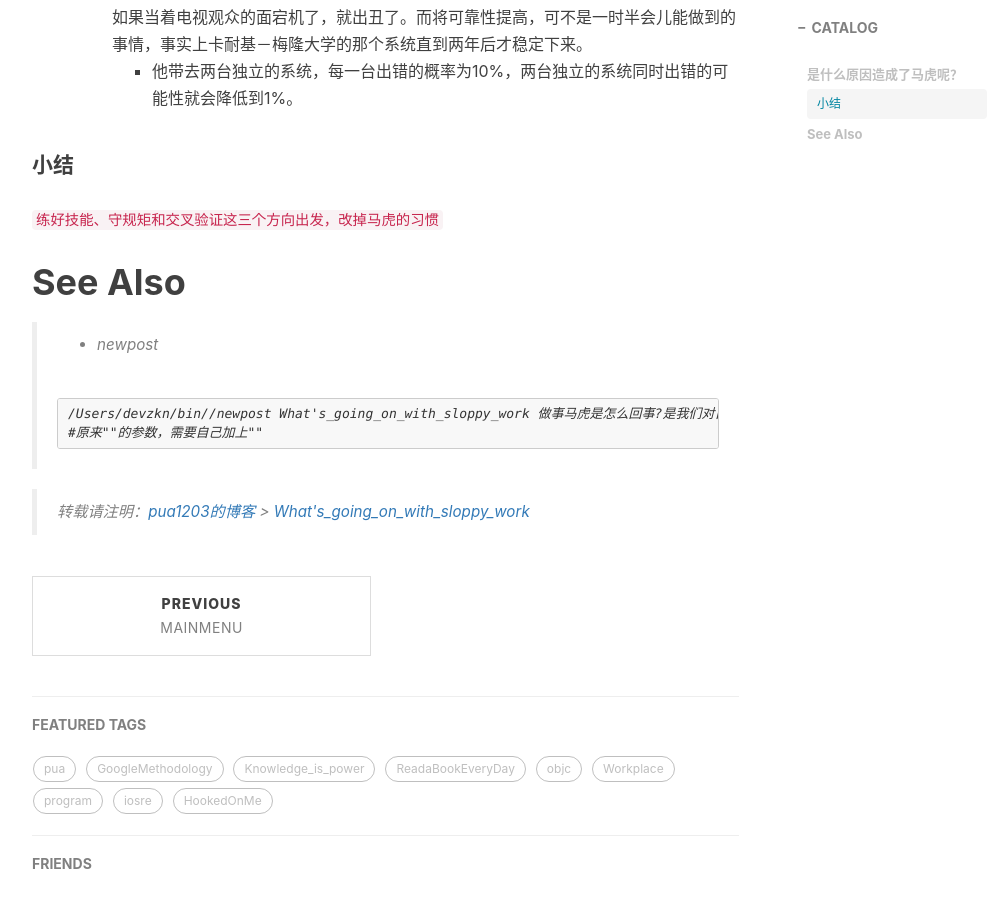
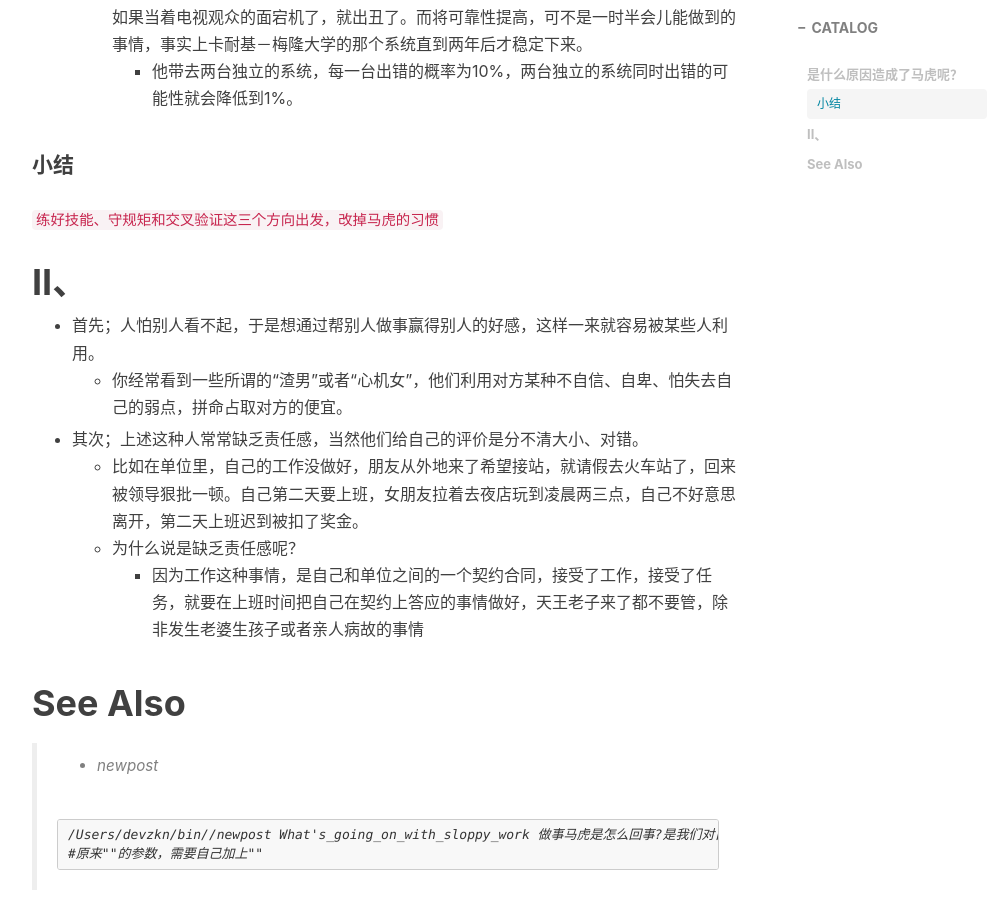
Before and after one commit to pua1203/pua1203.github.io, a Jekyll site: the page built from _posts/GoogleMethodology/2018-10-27-What's_going_on_with_sloppy_work.md, in a window 1280 px wide and 900 px high, scrolled down 1484 px. Shown: the whole window, without its empty margins (233-1220 px from the left). Built offline with Jekyll 4.4.1, drawn with Linux system fonts in a browser that asks for light colours; nearby versions of some CDN libraries; comment, search, counter and statistics services are not loaded.

Commit message:
因为工作这种事情，是自己和单位之间的一个契约合同，接受了工作，接受了任务，就要在上班时间把自己在契约上答应的事情做好，天王老子来了都不要管，除非发生老婆生孩子或者亲人病故的事情

```diff
--- a/_posts/GoogleMethodology/2018-10-27-What's_going_on_with_sloppy_work.md
+++ b/_posts/GoogleMethodology/2018-10-27-What's_going_on_with_sloppy_work.md
@@ -44,7 +44,19 @@ subtitle: 做事马虎是怎么回事?是我们对自己的要求是基于“自
 
 
 
+# II、
 
+
+
+
+
+* 首先；人怕别人看不起，于是想通过帮别人做事赢得别人的好感，这样一来就容易被某些人利用。
+  * 你经常看到一些所谓的“渣男”或者“心机女”，他们利用对方某种不自信、自卑、怕失去自己的弱点，拼命占取对方的便宜。
+
+* 其次；上述这种人常常缺乏责任感，当然他们给自己的评价是分不清大小、对错。
+  * 比如在单位里，自己的工作没做好，朋友从外地来了希望接站，就请假去火车站了，回来被领导狠批一顿。自己第二天要上班，女朋友拉着去夜店玩到凌晨两三点，自己不好意思离开，第二天上班迟到被扣了奖金。
+  * 为什么说是缺乏责任感呢？
+    * 因为工作这种事情，是自己和单位之间的一个契约合同，接受了工作，接受了任务，就要在上班时间把自己在契约上答应的事情做好，天王老子来了都不要管，除非发生老婆生孩子或者亲人病故的事情
 
 # See Also
 
```
